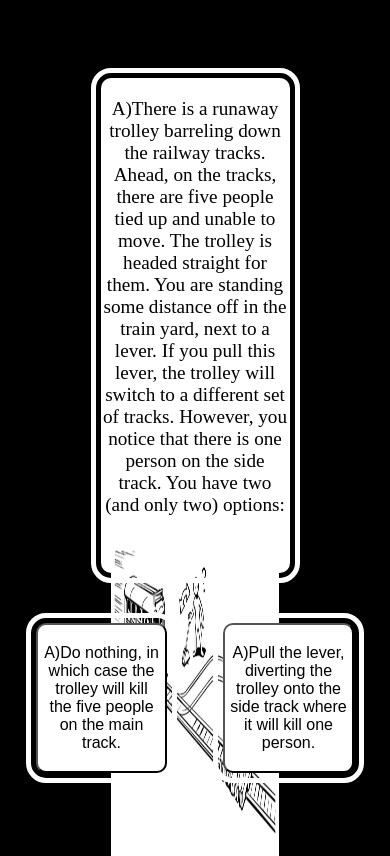
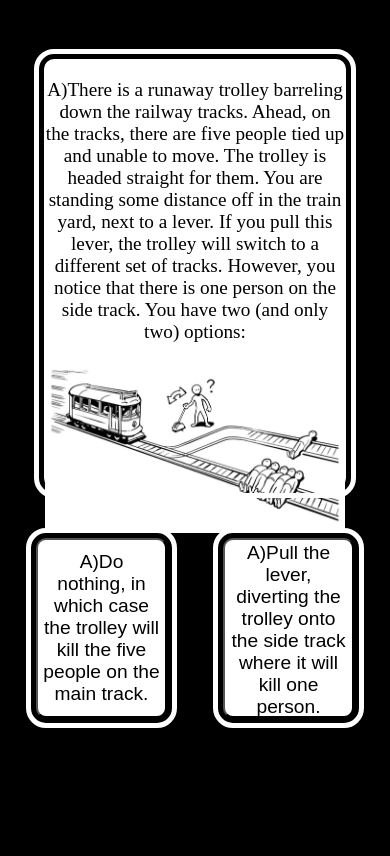
Before and after one commit to FredericBastitat/Website, a plain HTML site: page quizpage.html in a window 390 px wide. Drawn offline with Linux system fonts and the light colour scheme.

Commit message:
troley pictures mobile fix

```diff
--- a/style_main.css
+++ b/style_main.css
@@ -62,8 +62,6 @@ h1{
 
     }
     .test-choice{
-        outline-offset: 5px;
-        border-radius: 10px;
         font-size: 150%;
         width: 45%;
         height: 80%;
--- a/style_troley.css
+++ b/style_troley.css
@@ -21,28 +21,37 @@
 }
 @media only screen and (max-width: 600px) {
     body{
-        margin-top: 20%;
+        margin-top: 15%;
 
 }
-
-    h5{
-        width: 75%;
-        border-radius: 10px;
-        font-size: 120%;
-        outline-offset: 5px;
-        margin-top: 15%;
-    }
     button{
         outline-offset: 5px;
         border-radius: 10px;
-        font-size: 100%;
+        font-size: 120%;
         width: 40%;
-        height: 150px;
+        height: 180px;
         padding:2px 5px 2px;
         margin-left: 7.5%;
         margin-right: 7.5%;
     }
 
+    .pat{
+        font-size: 120%;
+        text-align: center;
+        text-decoration: none;
+        color:black;
+        width: 80%;
+        height: 55%;
+        padding:1px;
+        margin: auto;
+    }
+
+
+    .obr1{
+        width:100%;
+        height:40%;
+    }
+
 
 
 }
```
